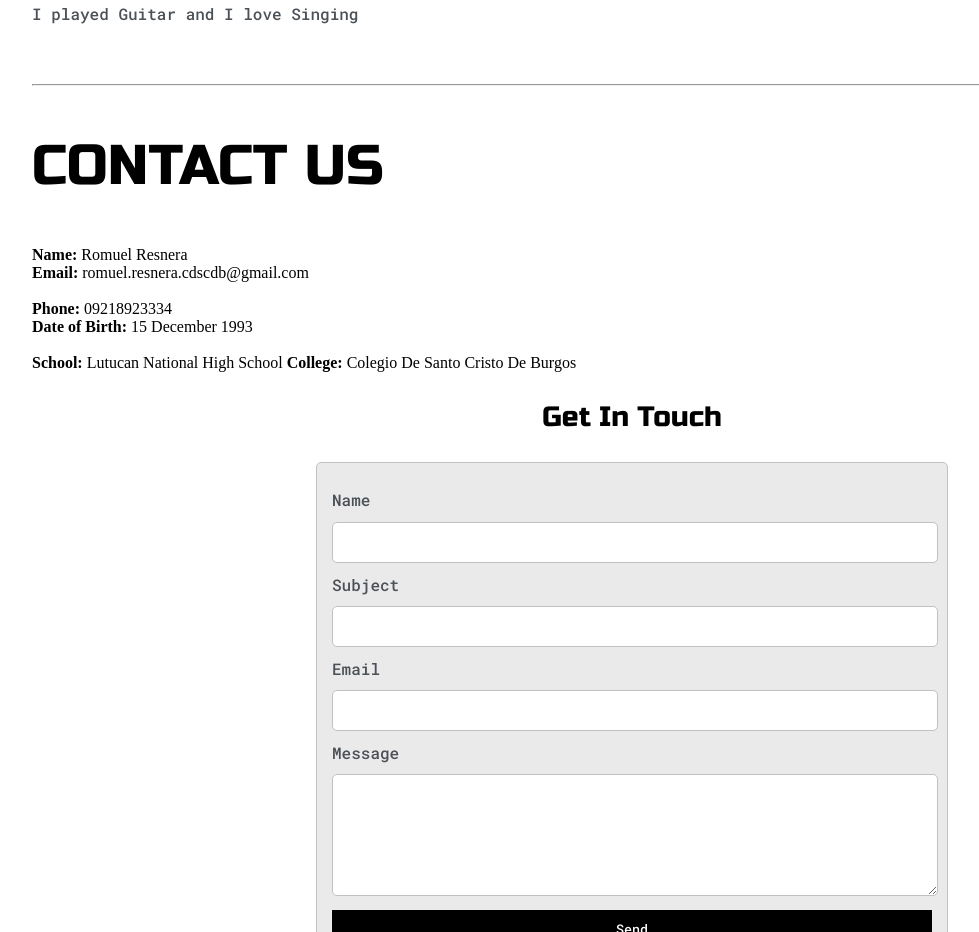
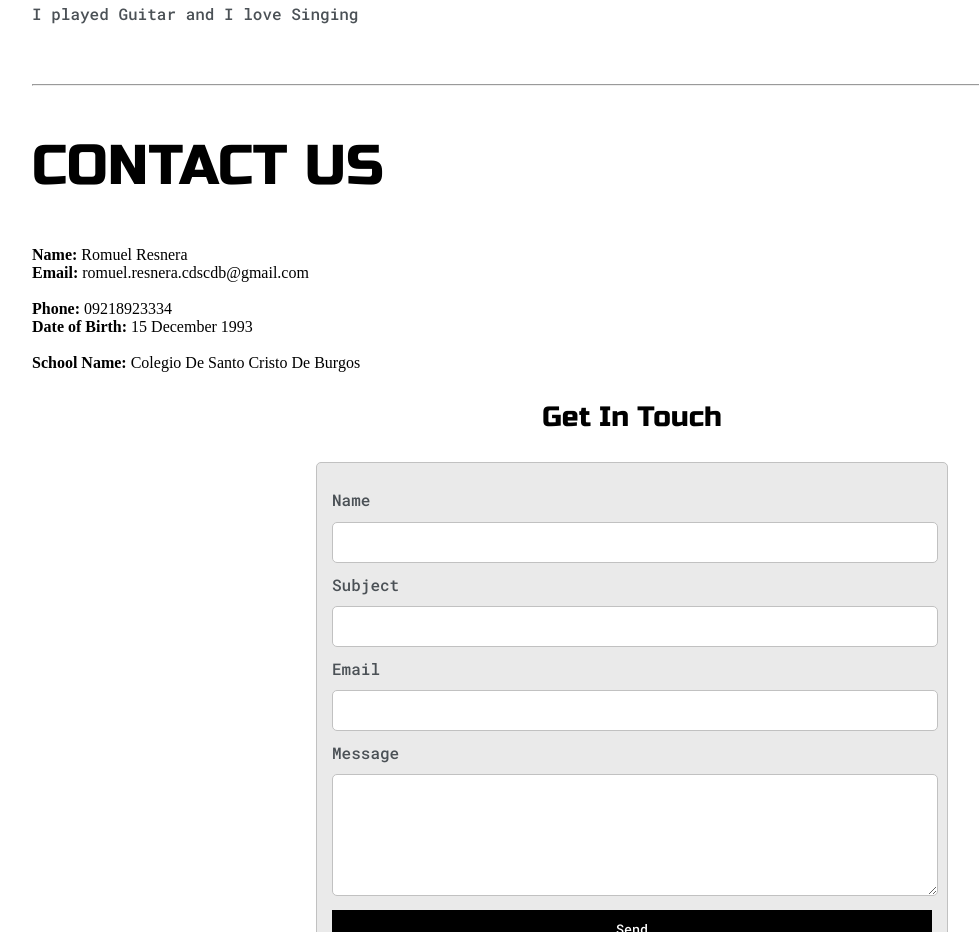
Before and after one commit to romuelresnera/static_blog, a plain HTML site: page index.html in a window 1280 px wide. Shown: the part 858-1790 px from the top of the page, without its empty margins (8-987 px from the left). Drawn offline with Linux system fonts and the light colour scheme.

Commit message:
Update index.html

```diff
--- a/index.html
+++ b/index.html
@@ -107,10 +107,10 @@ And have a knowledge in programming language like Java and still learning the ot
      <b>Date of Birth: </b>  15 December 1993 <br>
      <br>
 
-       <b>School:</b> Lutucan National High School
+       <b>School Name:</b>
 
 
-      <b>College:</b> Colegio De
+ Colegio De
     Santo Cristo De Burgos </div>
 
 
```
